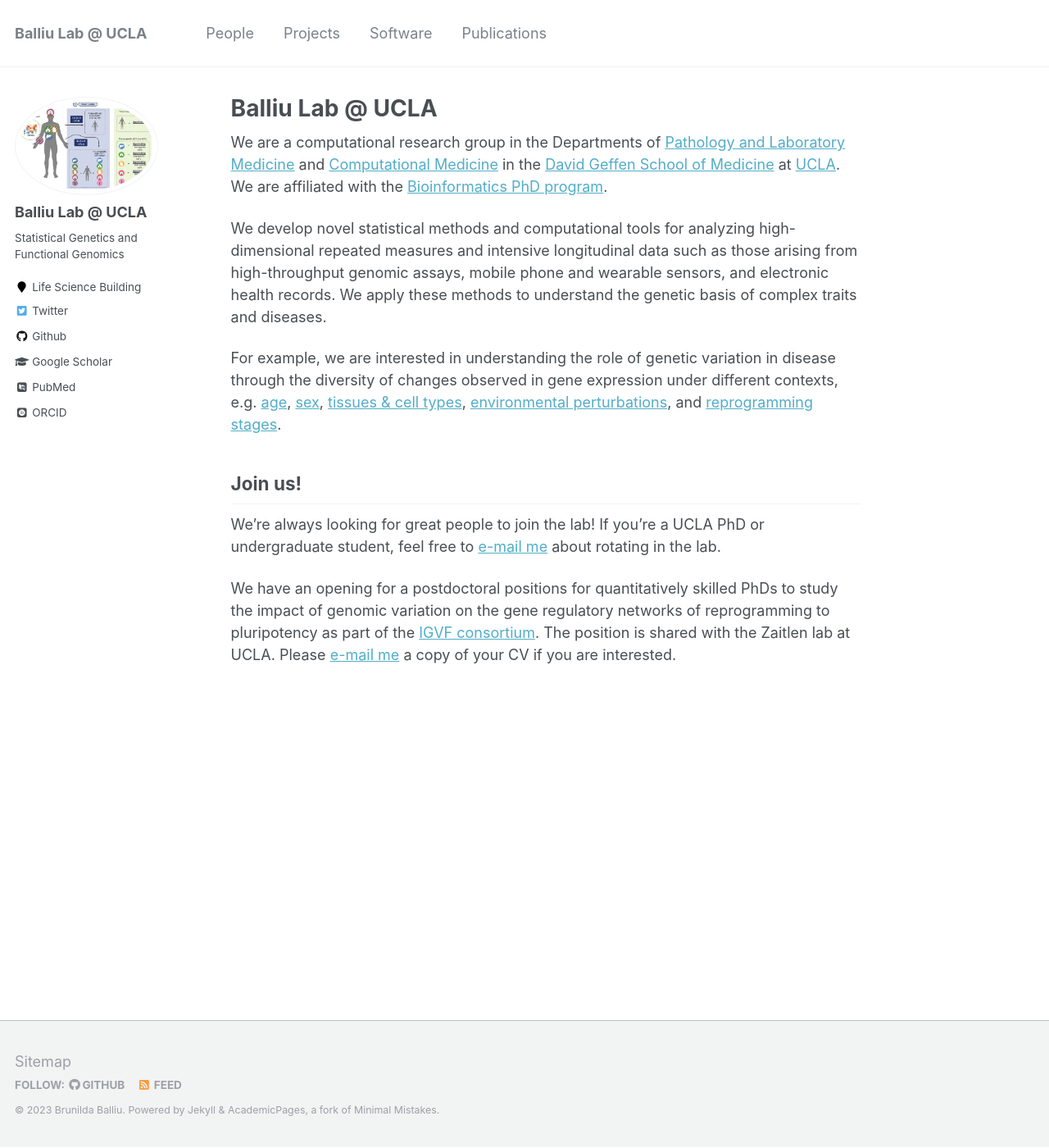
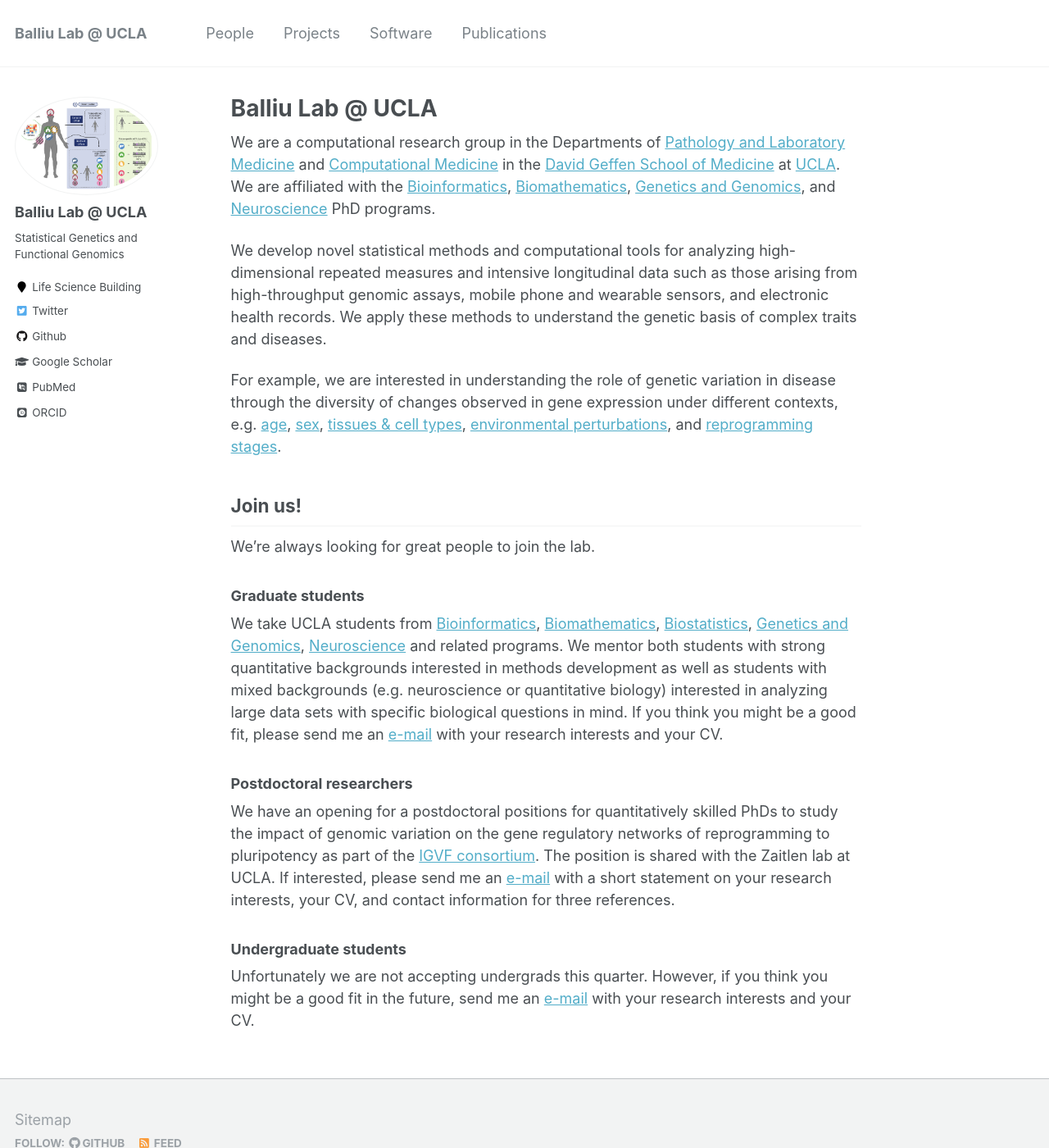
Before and after one commit to BalliuLab/balliulab.github.io, a Jekyll site: the page built from _pages/about.md, in a window 1280 px wide and 1400 px high. Shown: the whole window at 82% size. Built offline with Jekyll 4.4.1, drawn with Linux system fonts in a browser that asks for light colours; some web fonts are replaced.

Commit message:
Update about.md

```diff
--- a/_pages/about.md
+++ b/_pages/about.md
@@ -8,14 +8,20 @@ redirect_from:
   - /about.html
 ---
 
-We are a computational research group in the Departments of [Pathology and Laboratory Medicine](https://www.uclahealth.org/departments/pathology) and [Computational Medicine](https://compmed.ucla.edu/) in the [David Geffen School of Medicine](https://medschool.ucla.edu/) at [UCLA](https://www.ucla.edu/). We are affiliated with the [Bioinformatics PhD program](https://bioinformatics.ucla.edu/).
-
+We are a computational research group in the Departments of [Pathology and Laboratory Medicine](https://www.uclahealth.org/departments/pathology) and [Computational Medicine](https://compmed.ucla.edu/) in the [David Geffen School of Medicine](https://medschool.ucla.edu/) at [UCLA](https://www.ucla.edu/). We are affiliated with the [Bioinformatics](https://bioinformatics.ucla.edu/), [Biomathematics](https://compmed.ucla.edu/biomathematics-graduate-programs), [Genetics and Genomics](https://medschool.ucla.edu/departments/basic-science/human-genetics/training-education/genetics-and-genomics-phd-program), and [Neuroscience](http://www.neuroscience.ucla.edu/) PhD programs.
 
 We develop novel statistical methods and computational tools for analyzing high-dimensional repeated measures and intensive longitudinal data such as those arising from high-throughput genomic assays, mobile phone and wearable sensors, and electronic health records. We apply these methods to understand the genetic basis of complex traits and diseases.
 
 For example, we are interested in understanding the role of genetic variation in disease through the diversity of changes observed in gene expression under different contexts, e.g. [age](https://genomebiology.biomedcentral.com/articles/10.1186/s13059-019-1840-y), [sex](https://genome.cshlp.org/content/early/2016/04/21/gr.197897.115), [tissues & cell types](https://www.biorxiv.org/content/10.1101/2021.06.17.448889v1), [environmental perturbations](https://www.sciencedirect.com/science/article/pii/S0002929721003359?via%3Dihub), and [reprogramming stages](https://www.uclahealth.org/news/ucla-researchers-awarded-47m-nih-grant-study-how-genomic).
 
 ## Join us!
-We're always looking for great people to join the lab! If you're a UCLA PhD or undergraduate student, feel free to [e-mail me](mailto:bballiu@ucla.edu) about rotating in the lab.
+We're always looking for great people to join the lab.
 
-We have an opening for a postdoctoral positions for quantitatively skilled PhDs to study the impact of genomic variation on the gene regulatory networks of reprogramming to pluripotency as part of the [IGVF consortium](https://www.genome.gov/Funded-Programs-Projects/Impact-of-Genomic-Variation-on-Function-Consortium). The position is shared with the Zaitlen lab at UCLA. Please [e-mail me](mailto:bballiu@ucla.edu) a copy of your CV if you are interested.
+### Graduate students
+We take UCLA students from [Bioinformatics](https://bioinformatics.ucla.edu/), [Biomathematics](https://compmed.ucla.edu/biomathematics-graduate-programs), [Biostatistics](https://ph.ucla.edu/academics/departments/biostatistics/phd-biostatistics), [Genetics and Genomics](https://medschool.ucla.edu/departments/basic-science/human-genetics/training-education/genetics-and-genomics-phd-program), [Neuroscience](http://www.neuroscience.ucla.edu/) and related programs.  We mentor both students with strong quantitative backgrounds interested in methods development as well as students with mixed backgrounds (e.g. neuroscience or quantitative biology) interested in analyzing large data sets with specific biological questions in mind. If you think you might be a good fit, please send me an [e-mail](mailto:bballiu@ucla.edu) with your research interests and your CV.
+
+### Postdoctoral researchers
+We have an opening for a postdoctoral positions for quantitatively skilled PhDs to study the impact of genomic variation on the gene regulatory networks of reprogramming to pluripotency as part of the [IGVF consortium](https://www.genome.gov/Funded-Programs-Projects/Impact-of-Genomic-Variation-on-Function-Consortium). The position is shared with the Zaitlen lab at UCLA. If interested, please send me an [e-mail](mailto:bballiu@ucla.edu) with a short statement on your research interests, your CV, and contact information for three references.
+
+### Undergraduate students
+Unfortunately we are not accepting undergrads this quarter. However, if you think you might be a good fit in the future, send me an [e-mail](mailto:bballiu@ucla.edu) with your research interests and your CV.
```
